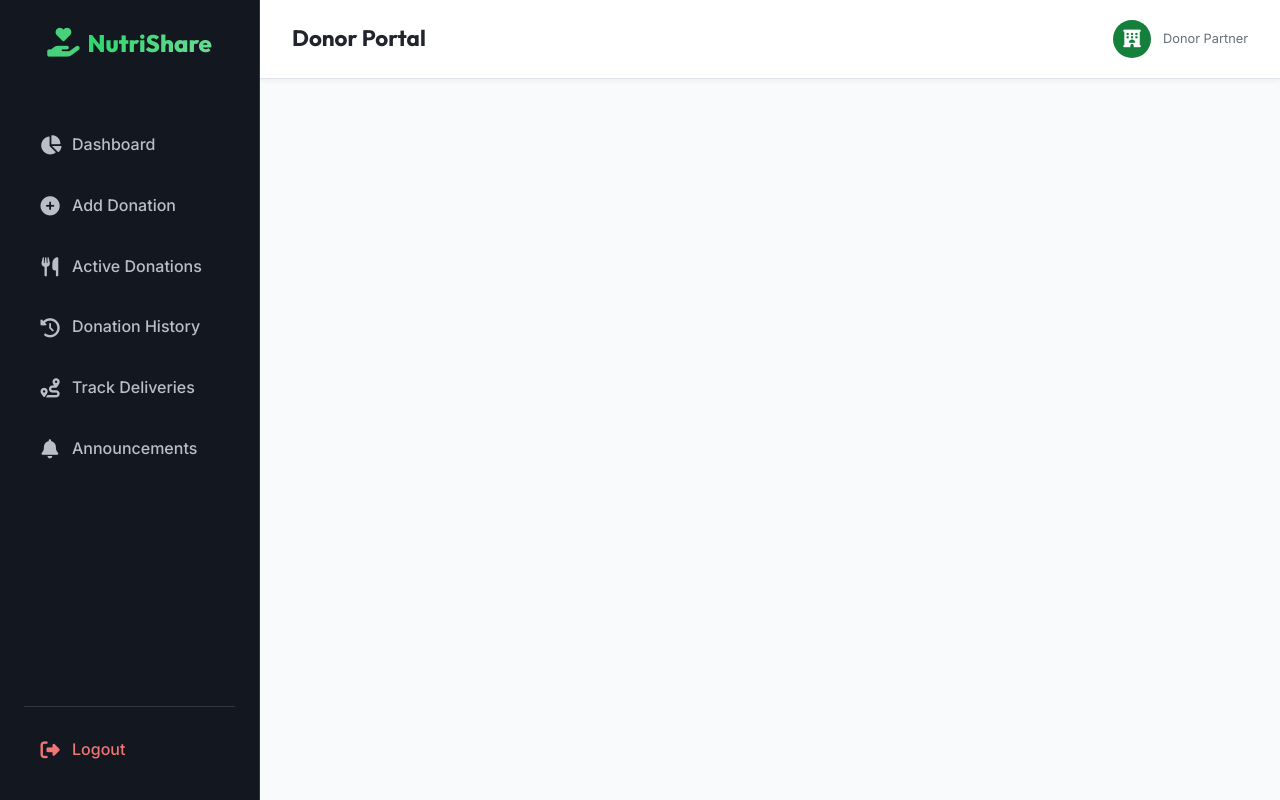
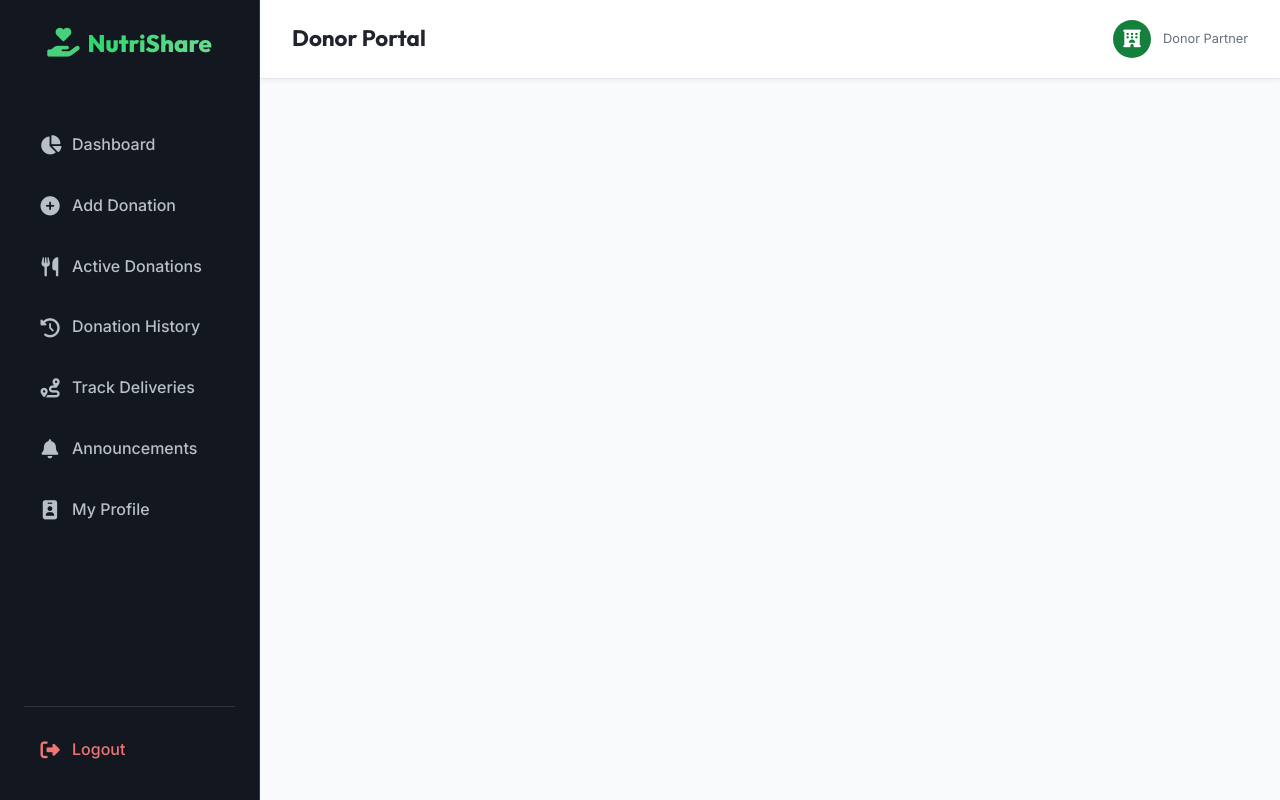
Before and after one commit to VishnuSuresh0204/Nutri_Share, a Django app: template nutri/templates/DONOR/commen.html in a window 1280 px wide. Run offline with Django 3.2, Linux system fonts and the light colour scheme; the template is opened without the code that fills it, so the values that code supplies are empty.

Commit message:
chore: update nutri/templates/DONOR/commen.html

```diff
--- a/nutri/templates/DONOR/commen.html
+++ b/nutri/templates/DONOR/commen.html
@@ -49,6 +49,11 @@
                 <li>
                     <a href="/donor_notifications" class="sidebar-link {% if '/donor_notifications' in request.path %}active{% endif %}">
                         <i class="fa-solid fa-bell"></i> Announcements
+                    </a>
+                </li>
+                <li>
+                    <a href="/donor_profile" class="sidebar-link {% if '/donor_profile' in request.path %}active{% endif %}">
+                        <i class="fa-solid fa-id-badge"></i> My Profile
                     </a>
                 </li>
             </ul>
```
